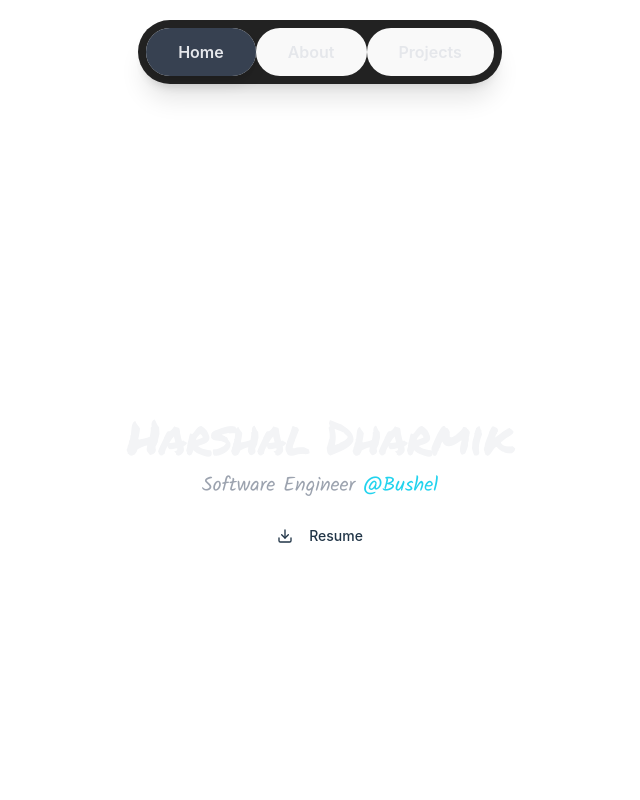
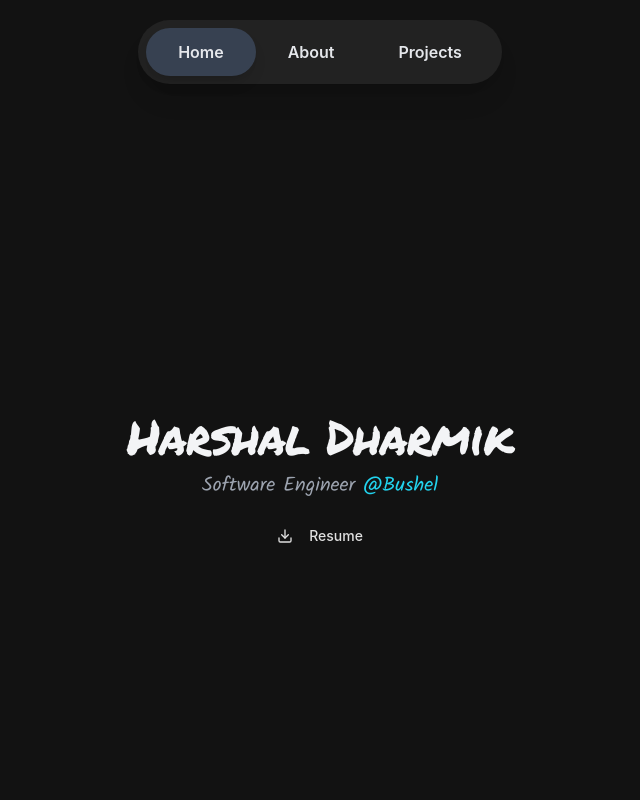
Before and after one commit to nullsploit01/portfolio, a React (Vite) app: page / in a window 1280 px wide. Shown: the top 800 px of the page, without its empty margins (320-960 px from the left). Built offline with nearby package versions, Linux system fonts and the light colour scheme.

Commit message:
fix colors in light sys mode

```diff
--- a/src/index.css
+++ b/src/index.css
@@ -7,9 +7,8 @@
   line-height: 1.5;
   font-weight: 400;
 
-  color-scheme: light dark;
   color: rgba(255, 255, 255, 0.87);
-  background-color: #242424;
+  background-color: #121212;
 
   font-synthesis: none;
   text-rendering: optimizeLegibility;
@@ -17,17 +16,13 @@
   -moz-osx-font-smoothing: grayscale;
 }
 
-@media (prefers-color-scheme: light) {
-  :root {
-    color: #213547;
-    background-color: #ffffff;
-  }
-  a:hover {
-    color: #747bff;
-  }
-  button {
-    background-color: #f9f9f9;
-  }
+body {
+  background-color: #121212;
+  color: #e0e0e0;
+}
+
+hr {
+  border-color: rgba(255, 255, 255, 0.1);
 }
 
 @layer base {
@@ -64,3 +59,17 @@
   font-weight: 700;
   font-style: normal;
 }
+
+input,
+textarea {
+  background-color: #1e1e1e;
+  color: #e0e0e0;
+  border: 1px solid #333;
+  padding: 10px;
+  border-radius: var(--radius);
+}
+input:focus,
+textarea:focus {
+  outline: none;
+  border-color: #66d9ef;
+}
```
